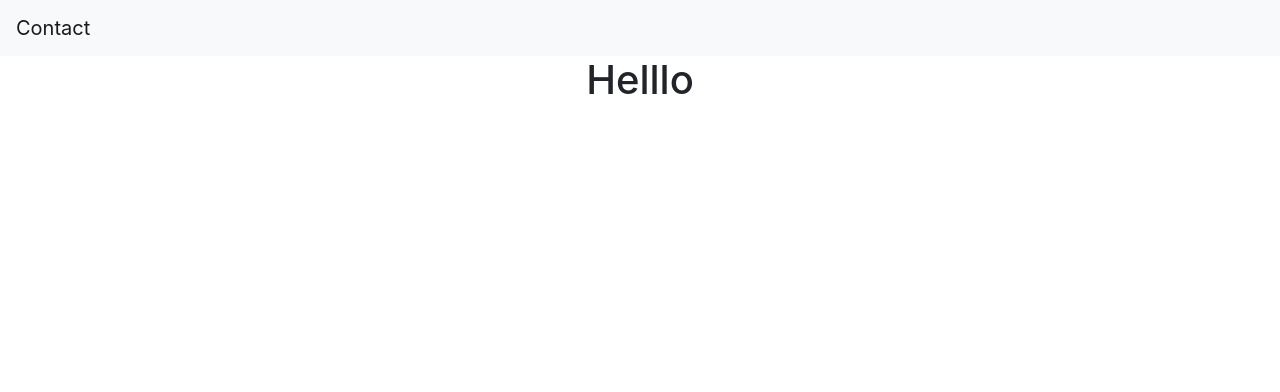
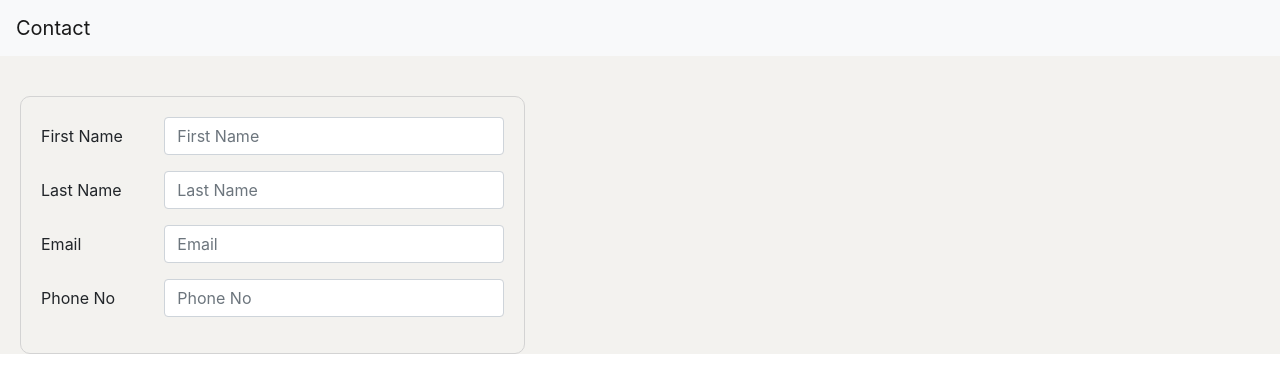
Before and after one commit to NMShihab/CRUD_REACT_DJANGO, a React (Create React App) app in the folder frontend/: page / in a window 1280 px wide. Shown: the top 392 px of the page. Built offline with nearby package versions, Linux system fonts and the light colour scheme.

Commit message:
form creation

```diff
--- a/frontend/src/App.css
+++ b/frontend/src/App.css
@@ -1,38 +1,11 @@
-.App {
-  text-align: center;
+.app {
+  background-color: #f3f2ef;
 }
 
-.App-logo {
-  height: 40vmin;
-  pointer-events: none;
+.app__body {
+  display: flex;
+  margin-top: 40px;
+  max-width: 1200px;
+  margin-left: 20px;
+  margin-right: 20px;
 }
-
-@media (prefers-reduced-motion: no-preference) {
-  .App-logo {
-    animation: App-logo-spin infinite 20s linear;
-  }
-}
-
-.App-header {
-  background-color: #282c34;
-  min-height: 100vh;
-  display: flex;
-  flex-direction: column;
-  align-items: center;
-  justify-content: center;
-  font-size: calc(10px + 2vmin);
-  color: white;
-}
-
-.App-link {
-  color: #61dafb;
-}
-
-@keyframes App-logo-spin {
-  from {
-    transform: rotate(0deg);
-  }
-  to {
-    transform: rotate(360deg);
-  }
-}
--- a/frontend/src/App.js
+++ b/frontend/src/App.js
@@ -1,11 +1,15 @@
 import "./App.css";
+
 import Header from "./components/Header";
+import Sidebar from "./components/Sidebar";
 
 function App() {
   return (
-    <div className="App">
+    <div className="app">
       <Header />
-      <h1>Helllo</h1>
+      <div className="app__body">
+        <Sidebar />
+      </div>
     </div>
   );
 }
--- /dev/null
+++ b/frontend/src/components/Sidebar.css
@@ -0,0 +1,7 @@
+.sidebar {
+  position: sticky;
+  flex: 0.4;
+  border-radius: 10px;
+  border: 1px solid lightgray;
+  padding: 20px;
+}
--- /dev/null
+++ b/frontend/src/components/Sidebar.js
@@ -0,0 +1,47 @@
+import React from "react";
+import { Button, Card, Col, Form, Row } from "react-bootstrap";
+import "./Sidebar.css";
+
+function Sidebar() {
+  return (
+    <div className="sidebar">
+      <Form>
+        <Form.Group as={Row} controlId="formHorizontalEmail">
+          <Form.Label column sm={3}>
+            First Name
+          </Form.Label>
+          <Col sm={9}>
+            <Form.Control type="text" placeholder="First Name" />
+          </Col>
+        </Form.Group>
+        <Form.Group as={Row} controlId="formHorizontalEmail">
+          <Form.Label column sm={3}>
+            Last Name
+          </Form.Label>
+          <Col sm={9}>
+            <Form.Control type="text" placeholder="Last Name" />
+          </Col>
+        </Form.Group>
+        <Form.Group as={Row} controlId="formHorizontalEmail">
+          <Form.Label column sm={3}>
+            Email
+          </Form.Label>
+          <Col sm={9}>
+            <Form.Control type="email" placeholder="Email" />
+          </Col>
+        </Form.Group>
+
+        <Form.Group as={Row} controlId="formHorizontalPassword">
+          <Form.Label column sm={3}>
+            Phone No
+          </Form.Label>
+          <Col sm={9}>
+            <Form.Control type="text" placeholder="Phone No" />
+          </Col>
+        </Form.Group>
+      </Form>
+    </div>
+  );
+}
+
+export default Sidebar;
```
Also changed, not shown: frontend/src/components/Body.js (deleted, +0 -7 lines).
